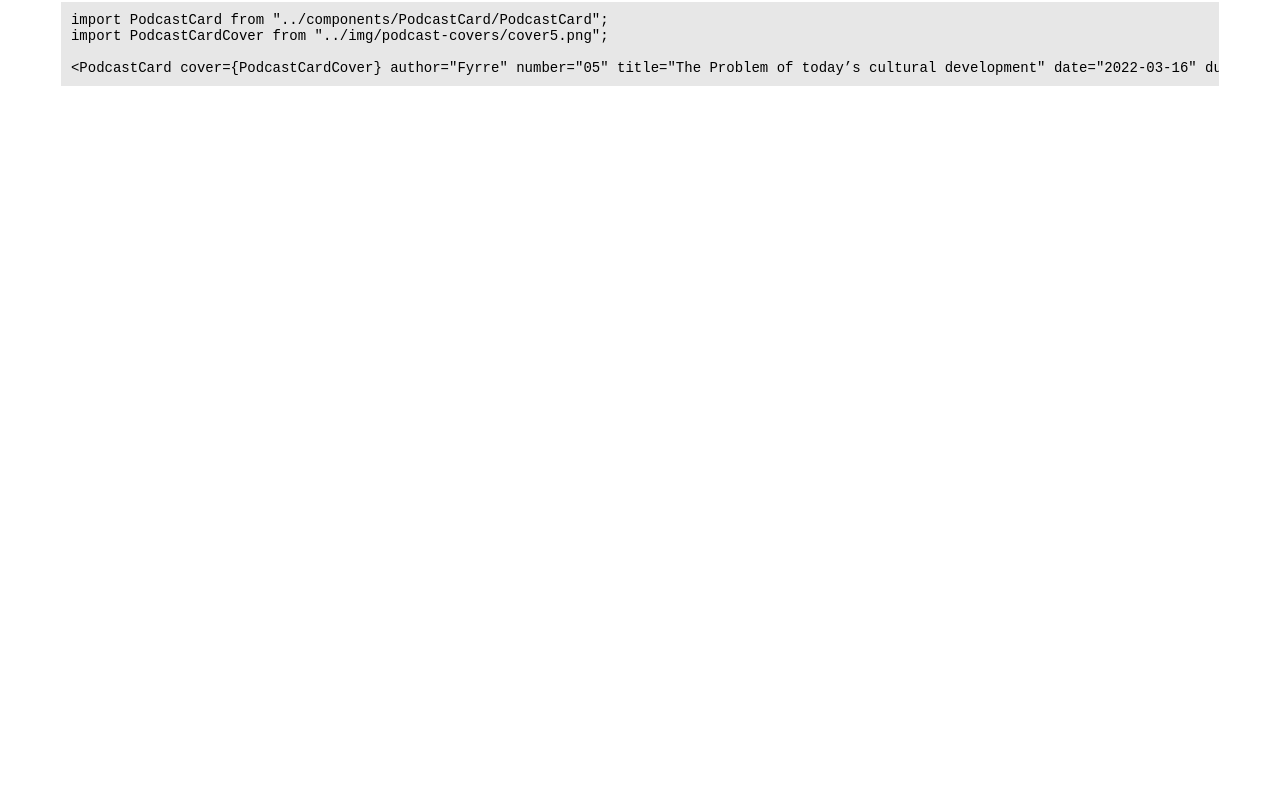
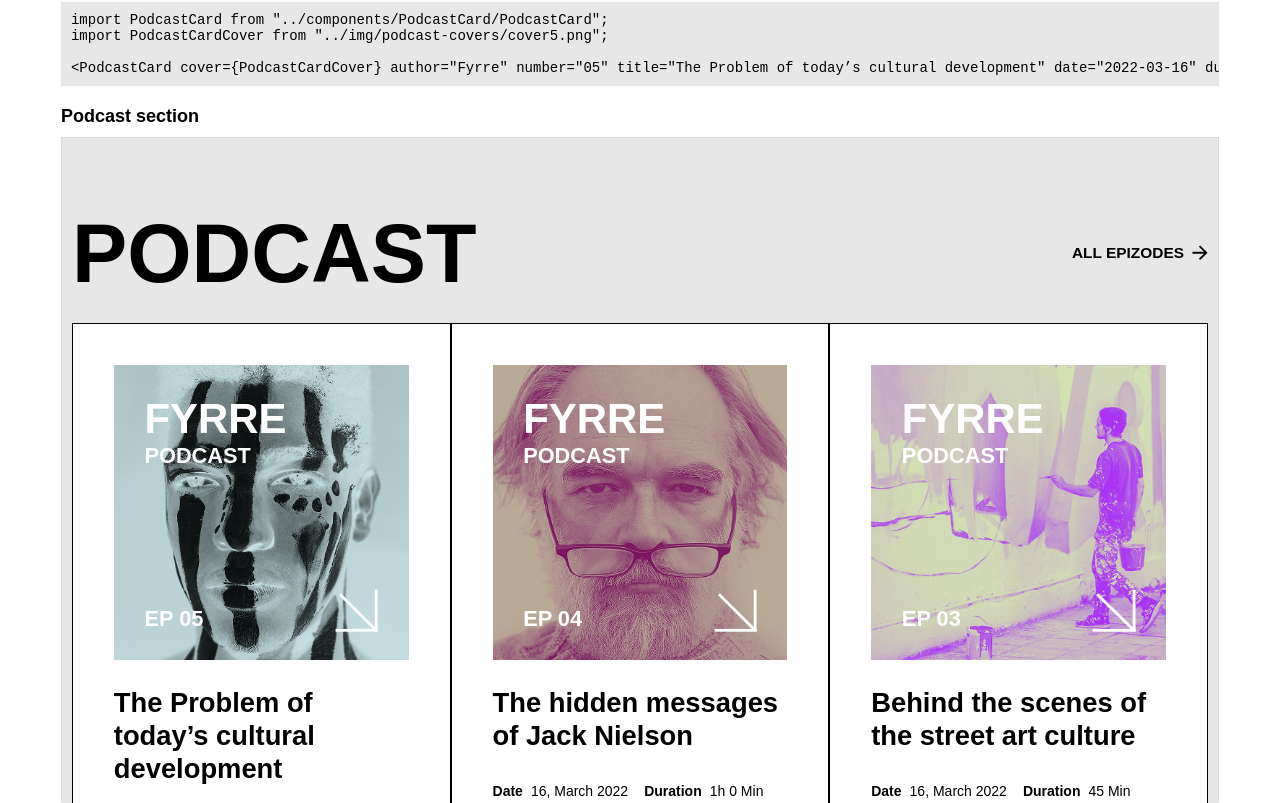
Before and after one commit to nobleworkshop/artlife-magazine, a React (Vite) app: page /uikit-sections in a window 1280 px wide. Shown: the part 4197-5000 px from the top of the page. Before the commit the page ends 4283 px from the top, so only its background shows below. Built offline with nearby package versions, Linux system fonts and the light colour scheme; a web font is replaced by a local one.

Commit message:
Верстка секции Podcast с примерным адаптивом

```diff
--- a/src/components/LinkTo/linkTo.module.css
+++ b/src/components/LinkTo/linkTo.module.css
@@ -10,7 +10,7 @@
 .text {
 	font-family: var(--font-family);
 	font-weight: 600;
-	font-size: 16px;
+	font-size: clamp(0.875rem, 0.846rem + 0.15vw, 1rem);
 	text-transform: uppercase;
 }
 
--- /dev/null
+++ b/src/components/Podcast/Podcast.jsx
@@ -0,0 +1,65 @@
+import PodcastCard from '../PodcastCard/PodcastCard';
+import styles from './podcast.module.css';
+import LinkTo from "../LinkTo/LinkTo";
+import SectionTitle from "../SectionTitle/SectionTitle";
+
+import cover3 from '../../img/podcast-covers/cover3.png';
+import cover4 from '../../img/podcast-covers/cover4.png';
+import cover5 from '../../img/podcast-covers/cover5.png';
+
+const Podcasts = () => {
+	const podcasts = [
+		{
+			id: 3,
+			cover: cover3,
+			author: 'Fyrre',
+			number: '03',
+			title: 'Behind the scenes of the street art culture',
+			date: '2022-03-16',
+			duration: '45'
+		},
+		{
+			id: 4,
+			cover: cover4,
+			author: 'Fyrre',
+			number: '04',
+			title: 'The hidden messages of Jack Nielson',
+			date: '2022-03-16',
+			duration: '60'
+		},
+		{
+			id: 5,
+			cover: cover5,
+			author: 'Fyrre',
+			number: '05',
+			title: 'The Problem of today’s cultural development',
+			date: '2022-03-16',
+			duration: '80'
+		},
+	];
+
+	return (
+		<section className={styles.podcasts}>
+			<div className={styles.podcasts__header}>
+				<SectionTitle title="Podcast" />
+				<LinkTo title="all epizodes" link="/podcasts" direction="right" />
+			</div>
+
+			<div className={styles.grid}>
+				{[...podcasts].reverse().map((podcast) => (
+					<PodcastCard
+						key={podcast.id}
+						cover={podcast.cover}
+						author={podcast.author}
+						number={podcast.number}
+						title={podcast.title}
+						date={podcast.date}
+						duration={podcast.duration}
+					/>
+				))}
+			</div>
+		</section>
+	);
+};
+
+export default Podcasts;
--- /dev/null
+++ b/src/components/Podcast/podcast.module.css
@@ -0,0 +1,21 @@
+.podcasts {
+	padding: 60px 0;
+}
+
+.podcasts__header {
+	display: flex;
+	gap: 10px 20px;
+	justify-content: space-between;
+	align-items: center;
+	margin-bottom: 24px;
+	flex-wrap: wrap;
+}
+
+.grid {
+	display: grid;
+	grid-template-columns: repeat(3, 1fr);
+
+	@media (max-width: 1226px) {
+		grid-template-columns: 1fr;
+	}
+}
--- a/src/components/PodcastCard/PodcastCard.jsx
+++ b/src/components/PodcastCard/PodcastCard.jsx
@@ -19,7 +19,7 @@ const PodcastCard = ({ cover, author, number, title, date, duration }) => {
 			</div>
 			<h3 className={styles.title}>{title}</h3>
 			<div className={styles.podcast__details}>
-				<DetailsItem title="DateShort" value={date} />
+				<DetailsItem title="Date" value={date} />
 				<DetailsItem title="Duration" value={duration} />
 			</div>
 		</div>
--- a/src/pages/uikit-sections.jsx
+++ b/src/pages/uikit-sections.jsx
@@ -2,9 +2,9 @@ import UiKitHeader from "../uikit-components/uikit-Header";
 import UiKitLeadArticle from "../uikit-components/uikit-LeadArticle";
 import UiKitArticle from "./../uikit-components/uikit-Article";
 import UiKitAuthorCard from "../uikit-components/uikit-AuthorCard";
-
 import UiKitAuthors from "../uikit-components/uikit-Authors";
 import UiKitPodcastCard from "../uikit-components/uikit-PodcastCard";
+import UiKitPodcast from "../uikit-components/uikit-Podcast";
 
 const UiKitSections = () => {
 	return (
@@ -34,6 +34,7 @@ const UiKitSections = () => {
 				<UiKitAuthorCard />
 				<UiKitAuthors />
 				<UiKitPodcastCard />
+				<UiKitPodcast />
 			</div>
 		</div>
 	);
--- /dev/null
+++ b/src/uikit-components/uikit-Podcast.jsx
@@ -0,0 +1,26 @@
+import styles from "./uikit.module.css";
+import Podcast from "../components/Podcast/Podcast";
+
+const UiKitPodcast = () => {
+	return (
+		<div className={styles.component}>
+			<h3 className={styles.component__title}>Podcast section</h3>
+
+			<div className={styles.component__preview + " " + styles['component__preview--column'] + " " + styles['component__preview--dark-bg']}>
+				<Podcast />
+			</div>
+			<div className={styles.component__code}>
+				<pre>
+					<code>
+						{`import Podcast from "../components/Podcast/Podcast";`}
+						<br />
+						<br />
+						{`<Podcast />`}
+					</code>
+				</pre>
+			</div>
+		</div>
+	);
+};
+
+export default UiKitPodcast;
```
